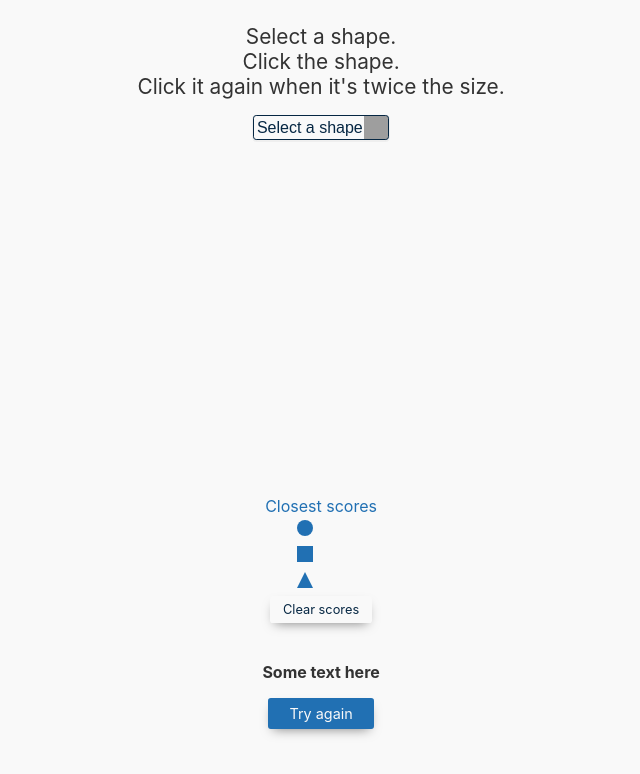
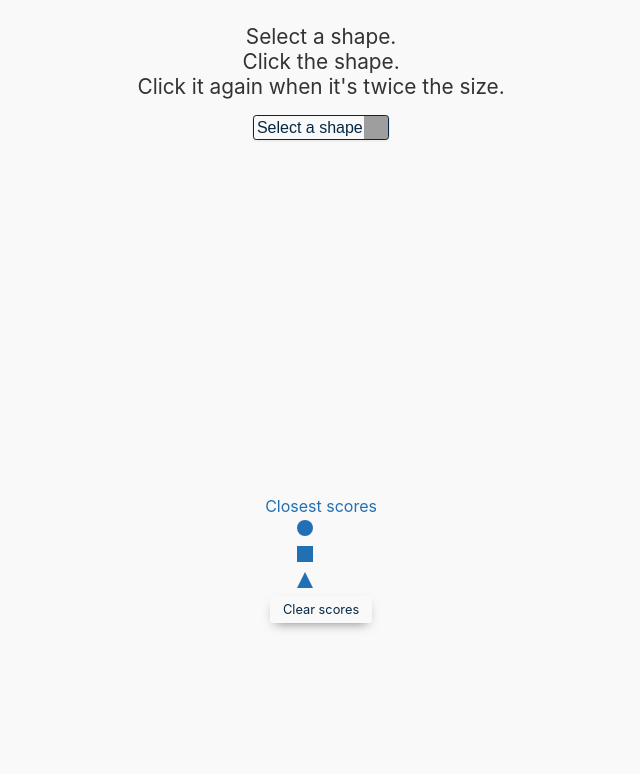
Before and after one commit to nicm42/click-the-dot-v3, a Svelte app: page / in a window 1280 px wide. Shown: the top 774 px of the page, without its empty margins (20-660 px from the left). Built offline with nearby package versions, Linux system fonts and the light colour scheme; grey boxes are pictures that could not be loaded.

Commit message:
Made it so results only shows when clicked to stop shape growing

```diff
--- a/src/App.svelte
+++ b/src/App.svelte
@@ -7,14 +7,17 @@
 
   const shapes: string[] = ['Circle', 'Square', 'Triangle'];
   let shape: string = 'shape';
+  let clickCount: number = 0;
 </script>
 
 <main>
   <Instructions {shape} />
   <Select {shapes} bind:selectedShape={shape} />
-  <Shape {shape} />
+  <Shape {shape} bind:clickCount={clickCount}/>
   <Closest {shapes} />
-  <Result />
+  {#if clickCount >= 2}
+    <Result />
+  {/if}
 </main>
 
 <style lang="scss">
--- a/src/components/Shape.svelte
+++ b/src/components/Shape.svelte
@@ -7,7 +7,7 @@
   import Triangle from './shapes/Triangle.svelte';
 
   export let shape: string;
-  let clickCount: number = 0;
+  export let clickCount: number;
 
   const size = tweened(1, {
 		duration: 3000,
```
